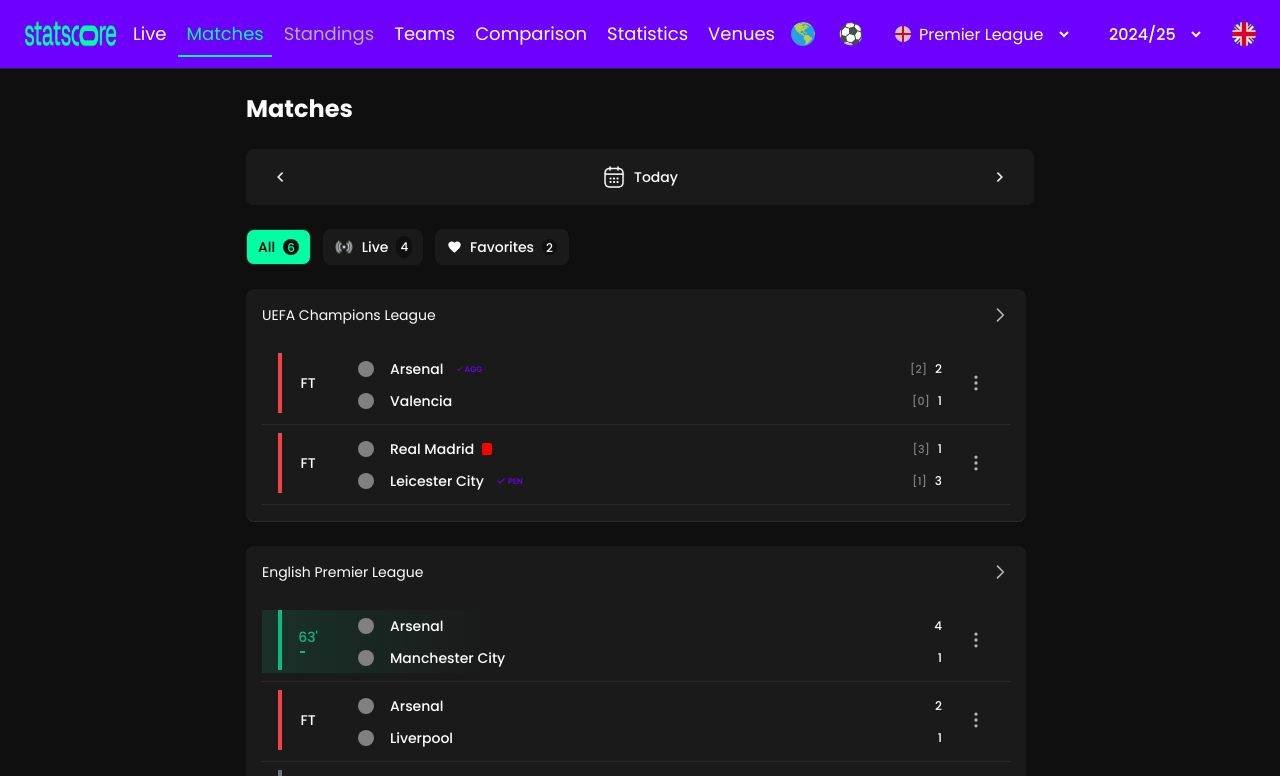
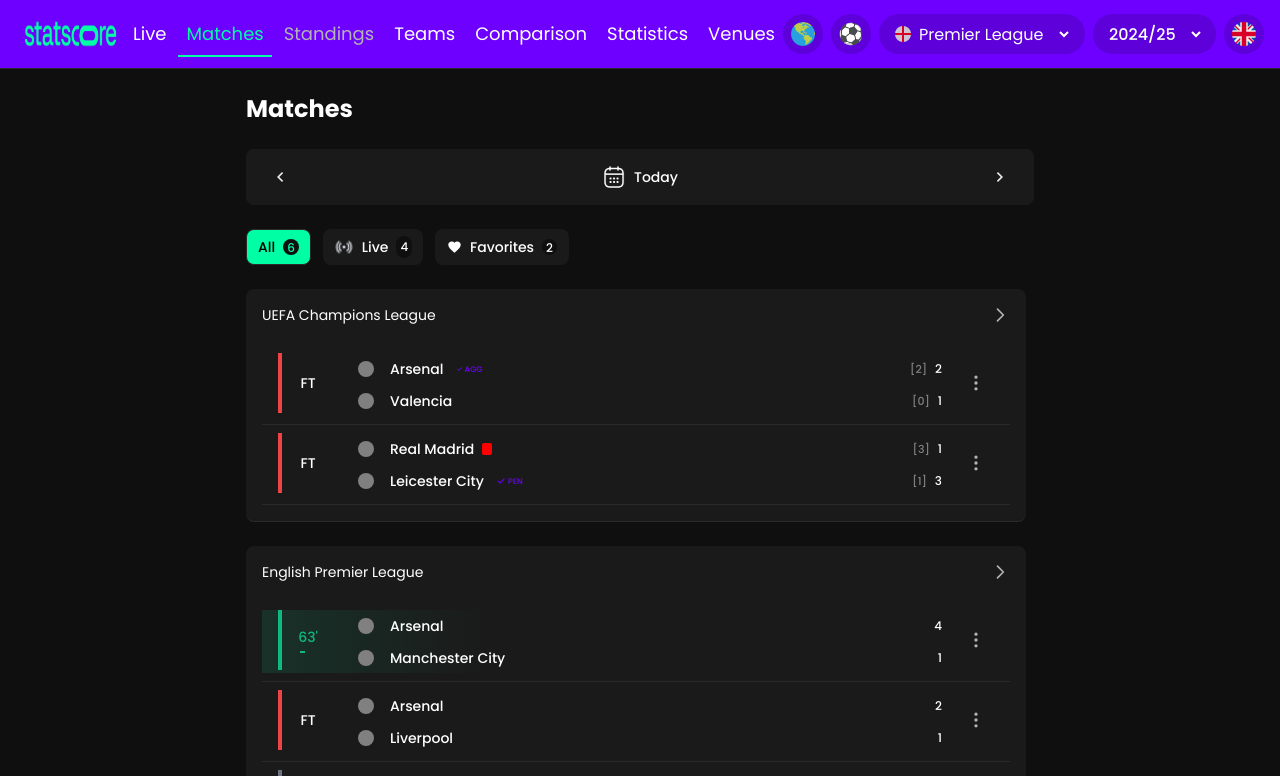
Before and after one commit to tinsaye-simeneh/sp-hub, a React (Vite) app: page / in a window 1280 px wide. Shown: the top 776 px of the page. Built offline with nearby package versions, Linux system fonts and the light colour scheme.

Commit message:
Refactor Header component styles: update background colors for buttons and dropdowns to improve visual consistency and enhance hover effects for better user experience.

```diff
--- a/src/components/Header.tsx
+++ b/src/components/Header.tsx
@@ -33,25 +33,25 @@
           </nav>
 
           <div className="flex items-center gap-2">
-            <button className="w-[40px] h-[40px] py-2 px-1 rounded-full bg-overlay hover:bg-overlayHover transition-colors flex items-center justify-center">
+            <button className="w-[40px] h-[40px] py-2 px-1 rounded-full bg-[#00000026] hover:bg-black/40 transition-colors flex items-center justify-center">
              <img src={globe} alt="globe" className="w-[24px] h-[24px]" />
             </button>
-            <button className="w-[40px] h-[40px] py-2 px-1 rounded-full bg-overlay hover:bg-overlayHover transition-colors flex items-center justify-center">
+            <button className="w-[40px] h-[40px] py-2 px-1 rounded-full bg-[#00000026] hover:bg-black/40 transition-colors flex items-center justify-center">
               <img src={ball} alt="ball" className="w-[24px] h-[24px]" />
             </button>
 
-            <div className="w-auto md:w-[206px] h-[40px] py-2 px-2 md:px-4 rounded-full bg-overlay flex items-center gap-1 overflow-hidden hover:bg-overlayHover transition-colors">
+            <div className="w-auto md:w-[206px] h-[40px] py-2 px-2 md:px-4 rounded-full bg-[#00000026] flex items-center gap-1 overflow-hidden hover:bg-black/40 transition-colors">
               <img src={pl} alt="premier league" className="w-[16px] h-[16px] flex-shrink-0" />
               <select
                 title="premier league"
-                className="bg-transparent text-text-primary text-base border-none outline-none cursor-default pr-3 hidden md:block"
+                className="bg-overlay text-text-primary text-base border-none outline-none cursor-default pr-3 hidden md:block"
                 onMouseDown={(e) => e.preventDefault()}
               >
                 <option>Premier League</option>
               </select>
             </div>
 
-            <div className="w-[123px] h-[40px] py-2 px-4 rounded-full bg-overlay flex items-center justify-center hover:bg-overlayHover transition-colors">
+            <div className="w-[123px] h-[40px] py-2 px-4 rounded-full bg-[#00000026] flex items-center justify-center hover:bg-black/40 transition-colors">
               <select
                 title="2024/25"
                 className="bg-transparent font-medium text-text-primary text-base border-none outline-none cursor-default pr-3"
@@ -61,7 +61,7 @@
               </select>
             </div>
 
-            <button className="hidden md:flex w-[40px] h-[40px] px-1 rounded-full bg-overlay hover:bg-overlayHover transition-colors items-center justify-center">
+            <button className="hidden md:flex w-[40px] h-[40px] px-1 rounded-full bg-[#00000026] hover:bg-black/40 transition-colors items-center justify-center">
               <img src={eg} alt="flag" className="w-[24px] h-[24px]" />
             </button>
 
```
